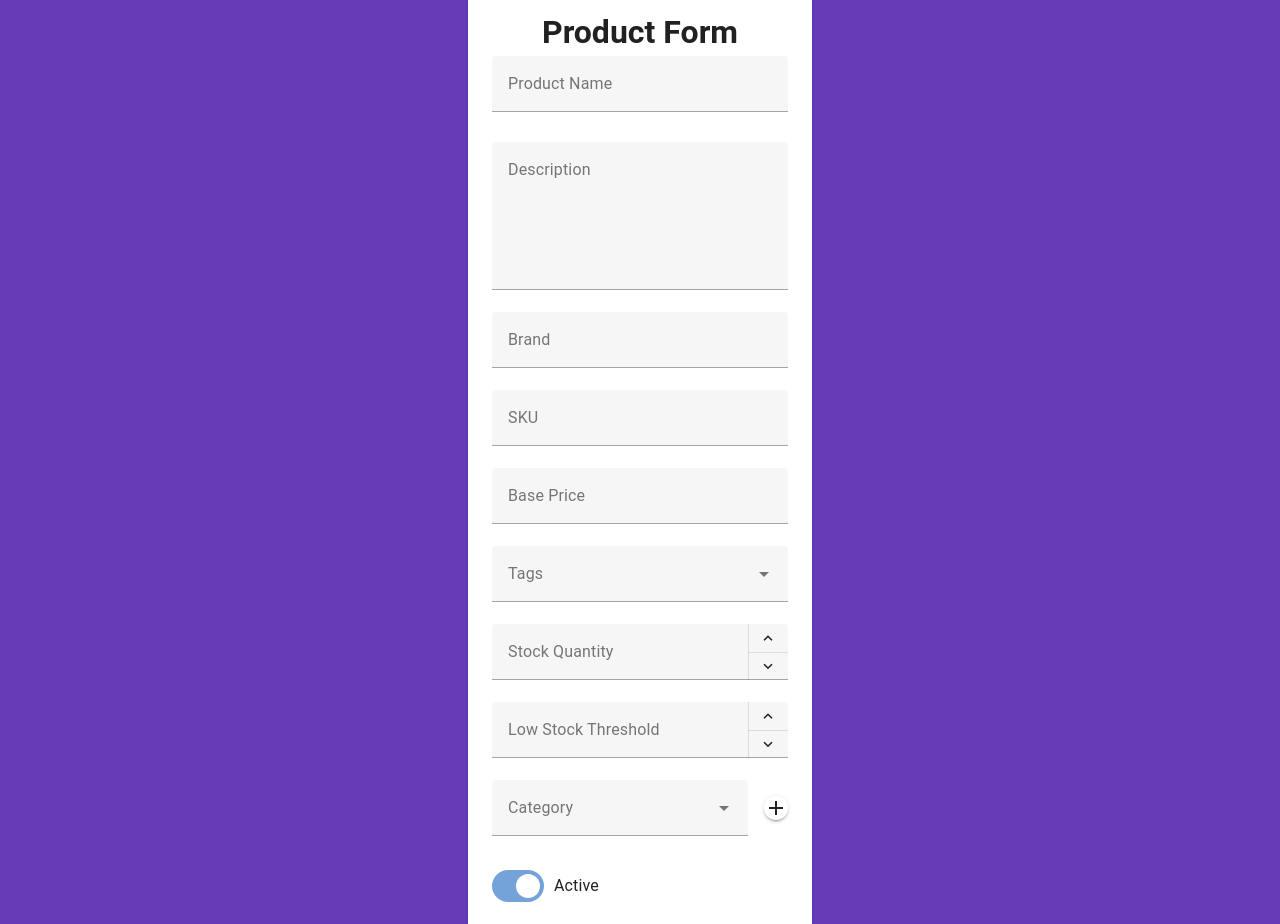
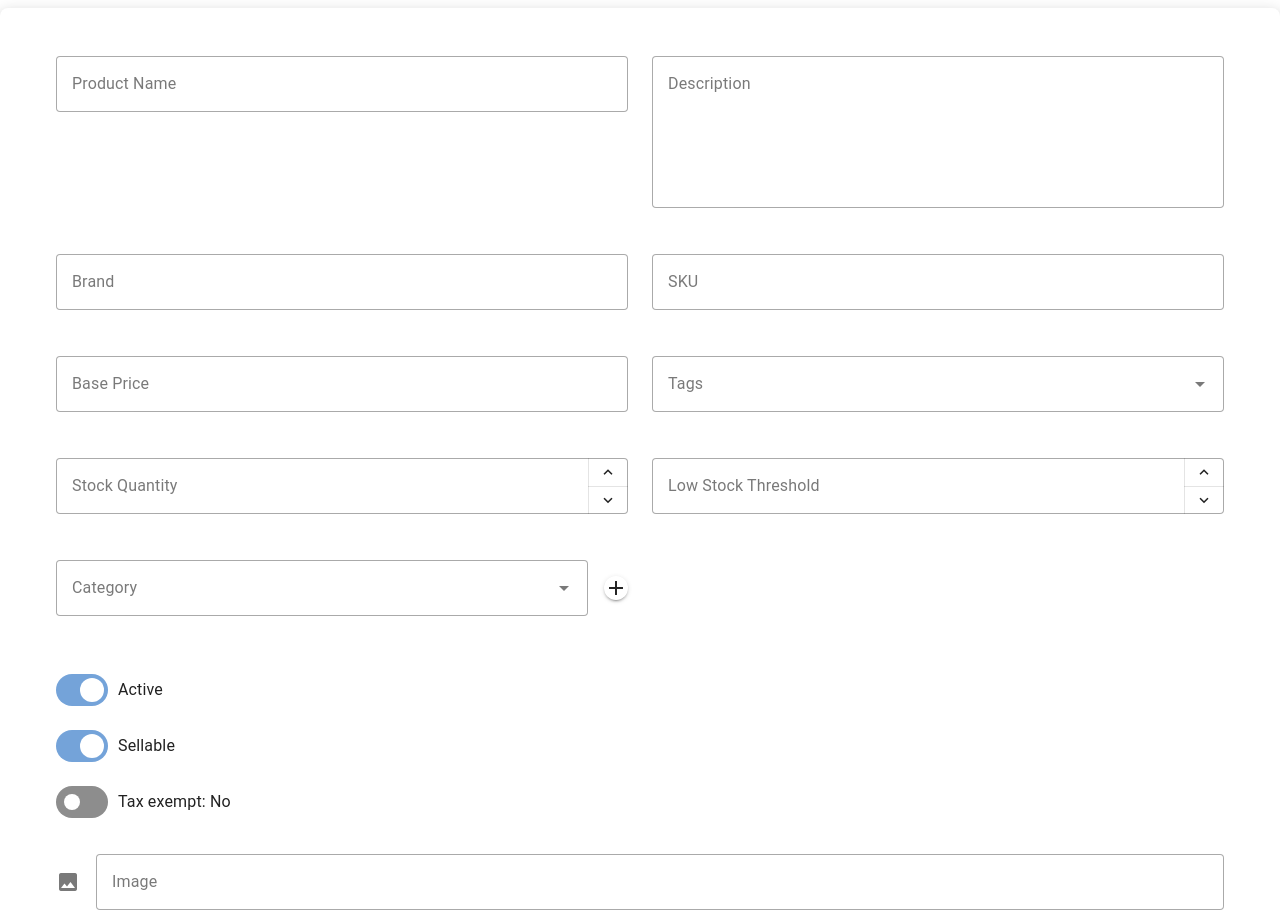
Before and after one commit to kheangmeng/vue-sample, a Vue app: page /products/create in a window 1280 px wide. Shown: the part 120-1044 px from the top of the page. Built offline with nearby package versions, Linux system fonts and the light colour scheme; the HTML template or start-up script is replaced by a standard one.

Commit message:
update product form ui

```diff
--- a/src/components/forms/ProductForm.vue
+++ b/src/components/forms/ProductForm.vue
@@ -56,10 +56,11 @@ async function handleFileUpload(file: File | File[]): Promise<void> {
 </script>
 
 <template>
-  <v-sheet class="bg-deep-purple pa-12" rounded>
-    <v-card class="mx-auto px-6 py-8" max-width="344">
-      <h1 class="text-center">Product Form</h1>
+  <v-card class="mx-auto px-6 py-8" elevation="8" rounded="lg">
     <v-form v-model="store.valid" @submit.prevent="onSubmit">
+      <v-container>
+        <v-row>
+          <v-col cols="12" sm="6">
             <v-text-field
               v-model="store.product.name"
               :readonly="store.loading"
@@ -67,59 +68,82 @@ async function handleFileUpload(file: File | File[]): Promise<void> {
               class="mb-2"
               label="Product Name"
               clearable
+              variant="outlined"
             ></v-text-field>
+          </v-col>
 
+          <v-col cols="12" sm="6">
             <v-textarea
               label="Description"
               v-model="store.product.description"
               :rules="[required]"
               name="input-7-1"
-          variant="filled"
               auto-grow
+              variant="outlined"
             ></v-textarea>
+          </v-col>
 
+          <v-col cols="12" sm="6">
             <v-text-field
               v-model="store.product.brand"
               :readonly="store.loading"
               label="Brand"
               clearable
+              variant="outlined"
             ></v-text-field>
+          </v-col>
 
+          <v-col cols="12" sm="6">
             <v-text-field
               v-model="store.product.sku"
               :readonly="store.loading"
               label="SKU"
               clearable
+              variant="outlined"
             ></v-text-field>
+          </v-col>
 
+          <v-col cols="12" sm="6">
             <v-text-field
               v-model="store.product.basePrice"
               label="Base Price"
               prefix="$"
+              variant="outlined"
             ></v-text-field>
+          </v-col>
 
+          <v-col cols="12" sm="6">
             <v-combobox
               v-model="store.product.tags"
               :items="tags"
               label="Tags"
               chips
               multiple
+              variant="outlined"
             ></v-combobox>
+          </v-col>
 
+          <v-col cols="12" sm="6">
             <v-number-input
               v-model="store.product.stockQuantity"
               control-variant="stacked"
               label="Stock Quantity"
               :min="0"
+              variant="outlined"
             ></v-number-input>
+          </v-col>
 
+          <v-col cols="12" sm="6">
             <v-number-input
               v-model="store.product.lowStockThreshold"
               control-variant="stacked"
               label="Low Stock Threshold"
               :min="0"
+              variant="outlined"
             ></v-number-input>
+          </v-col>
 
+          <v-col cols="12" sm="6">
             <v-select
               v-model="store.product.categoryId"
               @update:focused="handleFetchCategories"
@@ -129,6 +153,7 @@ async function handleFileUpload(file: File | File[]): Promise<void> {
               :loading="categoryStore.loading"
               :items="categoryStore.list"
               label="Category"
+              variant="outlined"
             >
               <template #append>
                 <v-btn
@@ -140,7 +165,9 @@ async function handleFileUpload(file: File | File[]): Promise<void> {
                 </v-btn>
               </template>
             </v-select>
+          </v-col>
 
+          <v-col cols="12">
             <v-switch
               v-model="store.product.isActive"
               :label="`${store.product.isActive ? 'Active' : 'Inactive'}`"
@@ -148,7 +175,6 @@ async function handleFileUpload(file: File | File[]): Promise<void> {
               inset
               color="primary"
             ></v-switch>
-
             <v-switch
               v-model="store.product.isSellable"
               :label="`${store.product.isSellable ? 'Sellable' : 'Not Sellable'}`"
@@ -156,7 +182,6 @@ async function handleFileUpload(file: File | File[]): Promise<void> {
               inset
               color="primary"
             ></v-switch>
-
             <v-switch
               v-model="store.product.taxExempt"
               :label="`Tax exempt: ${store.product.taxExempt ? 'Yes' : 'No'}`"
@@ -164,17 +189,20 @@ async function handleFileUpload(file: File | File[]): Promise<void> {
               inset
               color="primary"
             ></v-switch>
-
+          </v-col>
+          <v-col cols="12">
             <v-file-input
               :model-value="fileUploaded"
               @update:model-value="handleFileUpload"
               label="Image"
               prepend-icon="mdi-image"
-          variant="filled"
+              variant="outlined"
             ></v-file-input>
             <v-img :width="300" aspect-ratio="16/9" cover :src="objUrl"></v-img>
-        <br />
-
+          </v-col>
+        </v-row>
+      </v-container>
+      <div class="text-center">
         <v-btn
           :disabled="!store.valid"
           :loading="store.loading"
@@ -182,10 +210,10 @@ async function handleFileUpload(file: File | File[]): Promise<void> {
           size="large"
           type="submit"
           variant="elevated"
-          block
         >
           Submit
         </v-btn>
+      </div>
     </v-form>
   </v-card>
 
@@ -194,5 +222,4 @@ async function handleFileUpload(file: File | File[]): Promise<void> {
       <CategoryForm @submit="popupCategory = false" />
     </v-card>
   </v-dialog>
-  </v-sheet>
 </template>
--- a/src/pages/products/CreatePage.vue
+++ b/src/pages/products/CreatePage.vue
@@ -2,6 +2,6 @@
 import ProductForm from '@/components/forms/ProductForm.vue'
 </script>
 <template>
-  <h1>Create Product Page</h1>
+  <h1 class="my-10 ml-6">Create Product</h1>
   <ProductForm />
 </template>
```
Lines whose indentation alone changed are shown as unchanged.
